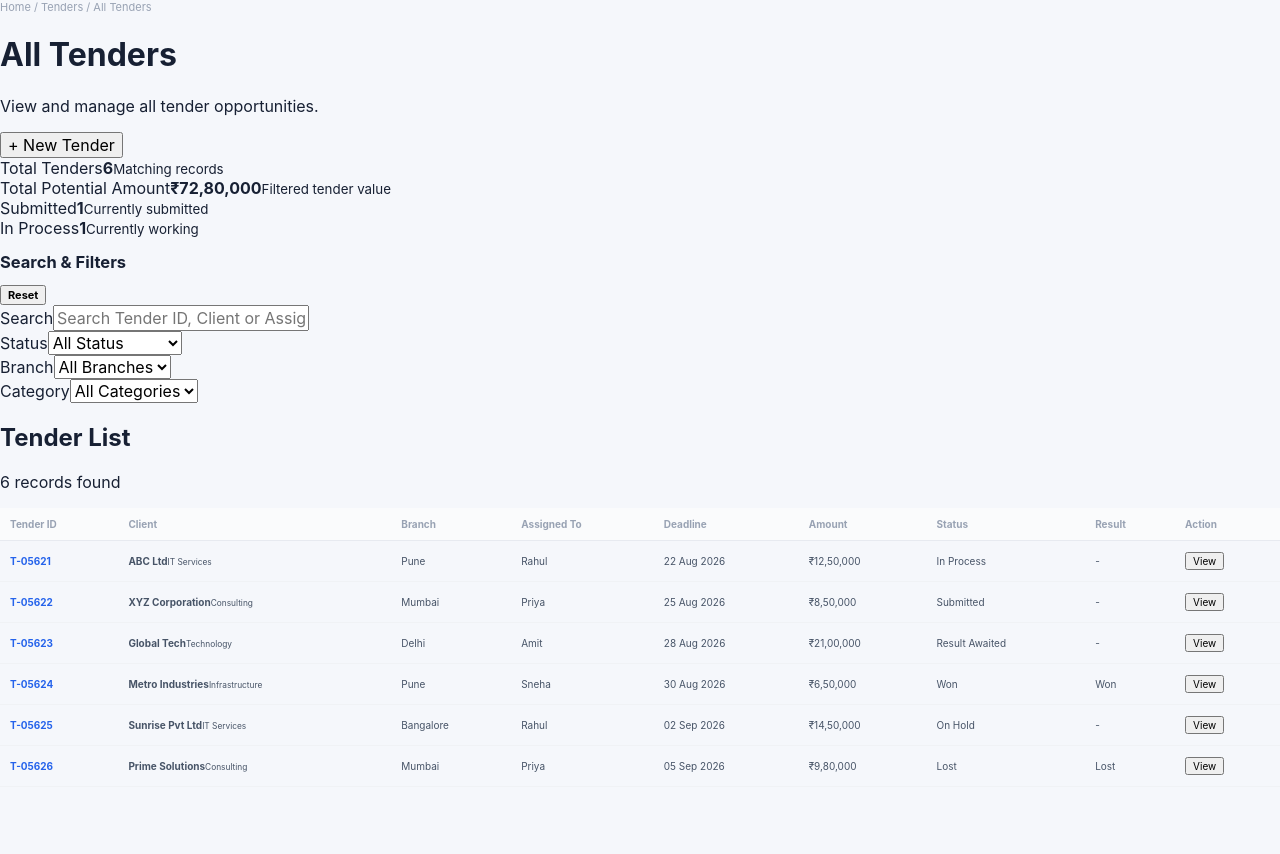
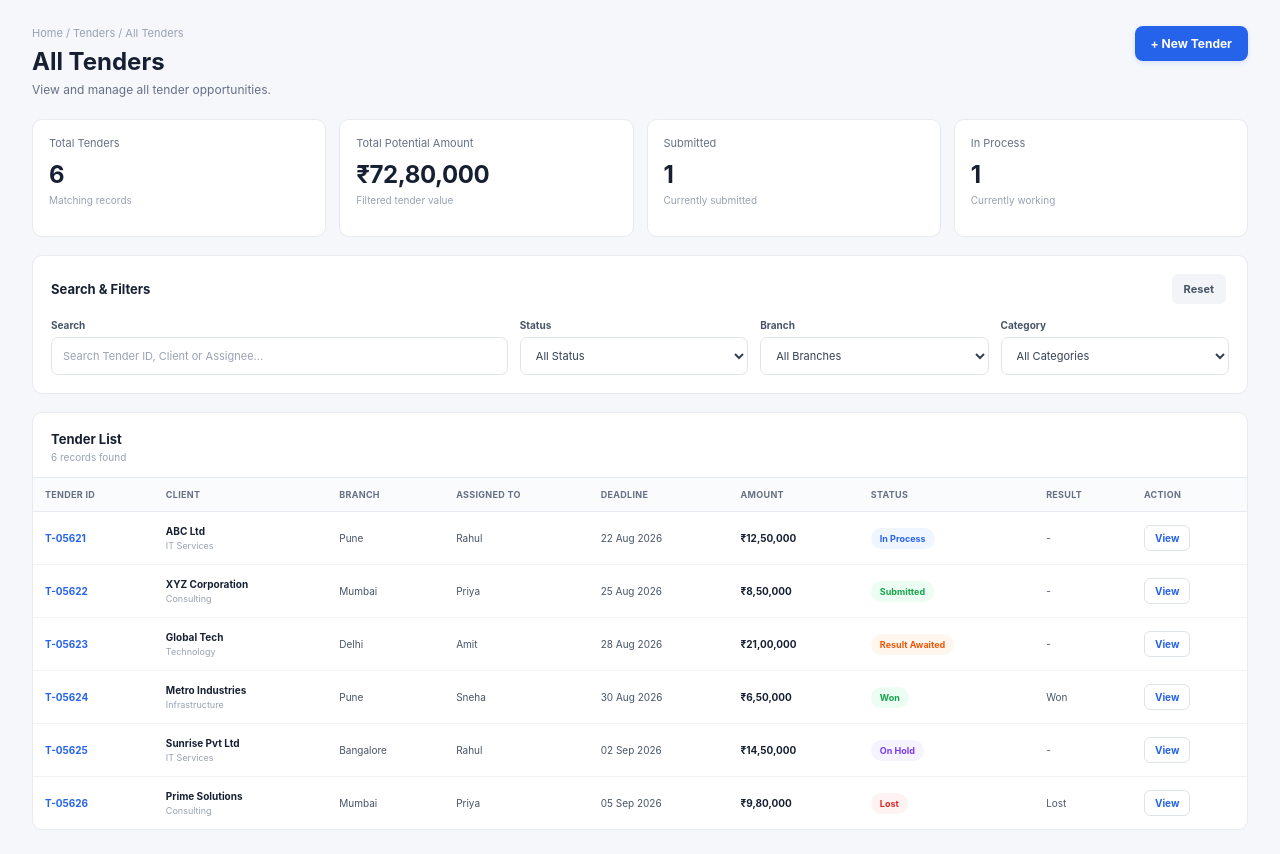
Before and after one commit to pawanmaske-sys/Tender-development-tool, a Next.js app: page /all-tenders in a window 1280 px wide. Shown: the top 854 px of the page. Before the commit the page ends 800 px from the top, so only its background shows below. Built offline with nearby package versions, Linux system fonts and the light colour scheme.

Commit message:
Update globals.css

```diff
--- a/app/globals.css
+++ b/app/globals.css
@@ -936,3 +936,369 @@ td {
     flex-direction: column;
   }
 }
+/* =========================================================
+   ALL TENDERS MODULE
+   Matches TenderHub Dashboard UI
+========================================================= */
+
+.all-tenders-page {
+  min-height: calc(100vh - 78px);
+  background: #f5f7fb;
+  padding: 26px 32px 40px;
+  color: #172033;
+}
+
+/* PAGE HEADER */
+
+.all-tenders-page .page-header {
+  display: flex;
+  justify-content: space-between;
+  align-items: flex-start;
+  margin-bottom: 22px;
+}
+
+.all-tenders-page .breadcrumb {
+  font-size: 11px;
+  color: #98a2b3;
+  margin-bottom: 7px;
+}
+
+.all-tenders-page h1 {
+  margin: 0;
+  font-size: 24px;
+  font-weight: 750;
+  color: #172033;
+}
+
+.all-tenders-page .page-header p {
+  margin: 6px 0 0;
+  color: #667085;
+  font-size: 12px;
+}
+
+.new-tender-button {
+  border: 0;
+  background: #2563eb;
+  color: #ffffff;
+  border-radius: 8px;
+  padding: 10px 16px;
+  font-size: 12px;
+  font-weight: 650;
+  cursor: pointer;
+  box-shadow: 0 2px 5px #2563eb25;
+}
+
+.new-tender-button:hover {
+  background: #1d4ed8;
+}
+
+/* SUMMARY CARDS */
+
+.summary-grid {
+  display: grid;
+  grid-template-columns: repeat(4, 1fr);
+  gap: 13px;
+  margin-bottom: 18px;
+}
+
+.summary-card {
+  background: #ffffff;
+  border: 1px solid #e7eaf0;
+  border-radius: 10px;
+  padding: 16px;
+  min-height: 118px;
+}
+
+.summary-card span {
+  display: block;
+  color: #667085;
+  font-size: 11px;
+  margin-bottom: 10px;
+}
+
+.summary-card strong {
+  display: block;
+  font-size: 24px;
+  font-weight: 750;
+  letter-spacing: -0.4px;
+  color: #172033;
+}
+
+.summary-card small {
+  display: block;
+  margin-top: 5px;
+  color: #98a2b3;
+  font-size: 10px;
+}
+
+/* FILTER PANEL */
+
+.filter-panel {
+  background: #ffffff;
+  border: 1px solid #e7eaf0;
+  border-radius: 10px;
+  padding: 18px;
+  margin-bottom: 18px;
+}
+
+.filter-title {
+  display: flex;
+  justify-content: space-between;
+  align-items: center;
+  margin-bottom: 15px;
+}
+
+.filter-title h2 {
+  margin: 0;
+  font-size: 13px;
+  font-weight: 700;
+  color: #172033;
+}
+
+.reset-button {
+  border: 0;
+  background: #f2f4f7;
+  color: #475467;
+  padding: 8px 12px;
+  border-radius: 6px;
+  font-size: 11px;
+  cursor: pointer;
+}
+
+.reset-button:hover {
+  background: #e4e7ec;
+}
+
+.filter-grid {
+  display: grid;
+  grid-template-columns: 2fr 1fr 1fr 1fr;
+  gap: 12px;
+}
+
+.filter-field {
+  display: flex;
+  flex-direction: column;
+  gap: 6px;
+}
+
+.filter-field label {
+  color: #475467;
+  font-size: 10px;
+  font-weight: 650;
+}
+
+.filter-field input,
+.filter-field select {
+  width: 100%;
+  height: 38px;
+  border: 1px solid #dfe3ea;
+  border-radius: 7px;
+  background: #ffffff;
+  color: #344054;
+  padding: 0 11px;
+  font-size: 11px;
+  outline: none;
+}
+
+.filter-field input::placeholder {
+  color: #98a2b3;
+}
+
+.filter-field input:focus,
+.filter-field select:focus {
+  border-color: #2563eb;
+  box-shadow: 0 0 0 3px #2563eb15;
+}
+
+/* TABLE */
+
+.table-card {
+  background: #ffffff;
+  border: 1px solid #e7eaf0;
+  border-radius: 10px;
+  overflow: hidden;
+}
+
+.table-header {
+  display: flex;
+  justify-content: space-between;
+  align-items: center;
+  padding: 18px 18px 14px;
+}
+
+.table-header h2 {
+  margin: 0 0 4px;
+  font-size: 13px;
+  color: #172033;
+}
+
+.table-header p {
+  margin: 0;
+  font-size: 10px;
+  color: #98a2b3;
+}
+
+.table-wrapper {
+  width: 100%;
+  overflow-x: auto;
+}
+
+.table-card table {
+  width: 100%;
+  border-collapse: collapse;
+  min-width: 1000px;
+}
+
+.table-card thead {
+  background: #f8fafc;
+}
+
+.table-card th {
+  padding: 11px 12px;
+  border-top: 1px solid #e7eaf0;
+  border-bottom: 1px solid #e7eaf0;
+  text-align: left;
+  color: #667085;
+  font-size: 9px;
+  font-weight: 700;
+  text-transform: uppercase;
+  letter-spacing: 0.3px;
+  white-space: nowrap;
+}
+
+.table-card td {
+  padding: 13px 12px;
+  border-bottom: 1px solid #f0f2f5;
+  color: #475467;
+  font-size: 10px;
+  vertical-align: middle;
+  white-space: nowrap;
+}
+
+.table-card tbody tr:hover {
+  background: #f8fafc;
+}
+
+.table-card tbody tr:last-child td {
+  border-bottom: 0;
+}
+
+.table-card td strong {
+  color: #172033;
+  font-weight: 650;
+}
+
+.table-card td small {
+  display: block;
+  margin-top: 3px;
+  color: #98a2b3;
+  font-size: 9px;
+}
+
+.tender-id {
+  color: #2563eb !important;
+  font-weight: 700 !important;
+}
+
+.amount {
+  color: #172033 !important;
+  font-weight: 650;
+}
+
+/* STATUS BADGES */
+
+.status-badge {
+  display: inline-flex;
+  align-items: center;
+  border-radius: 20px;
+  padding: 5px 9px;
+  font-size: 9px;
+  font-weight: 650;
+}
+
+.status-in-process {
+  background: #eff6ff;
+  color: #2563eb;
+}
+
+.status-submitted {
+  background: #ecfdf3;
+  color: #16a34a;
+}
+
+.status-result-awaited {
+  background: #fff7ed;
+  color: #ea580c;
+}
+
+.status-on-hold {
+  background: #f5f3ff;
+  color: #7c3aed;
+}
+
+.status-won {
+  background: #ecfdf3;
+  color: #16a34a;
+}
+
+.status-lost {
+  background: #fef2f2;
+  color: #dc2626;
+}
+
+/* VIEW BUTTON */
+
+.view-button {
+  border: 1px solid #dfe3ea;
+  background: #ffffff;
+  color: #2563eb;
+  border-radius: 6px;
+  padding: 6px 10px;
+  font-size: 10px;
+  font-weight: 650;
+  cursor: pointer;
+}
+
+.view-button:hover {
+  background: #eff6ff;
+  border-color: #bfdbfe;
+}
+
+/* EMPTY STATE */
+
+.empty-state {
+  text-align: center !important;
+  padding: 40px !important;
+  color: #98a2b3 !important;
+}
+
+/* RESPONSIVE */
+
+@media (max-width: 1100px) {
+  .summary-grid {
+    grid-template-columns: repeat(2, 1fr);
+  }
+
+  .filter-grid {
+    grid-template-columns: 1fr 1fr;
+  }
+}
+
+@media (max-width: 700px) {
+  .all-tenders-page {
+    padding: 20px 15px 30px;
+  }
+
+  .all-tenders-page .page-header {
+    flex-direction: column;
+    gap: 15px;
+  }
+
+  .summary-grid {
+    grid-template-columns: 1fr;
+  }
+
+  .filter-grid {
+    grid-template-columns: 1fr;
+  }
+}
```
